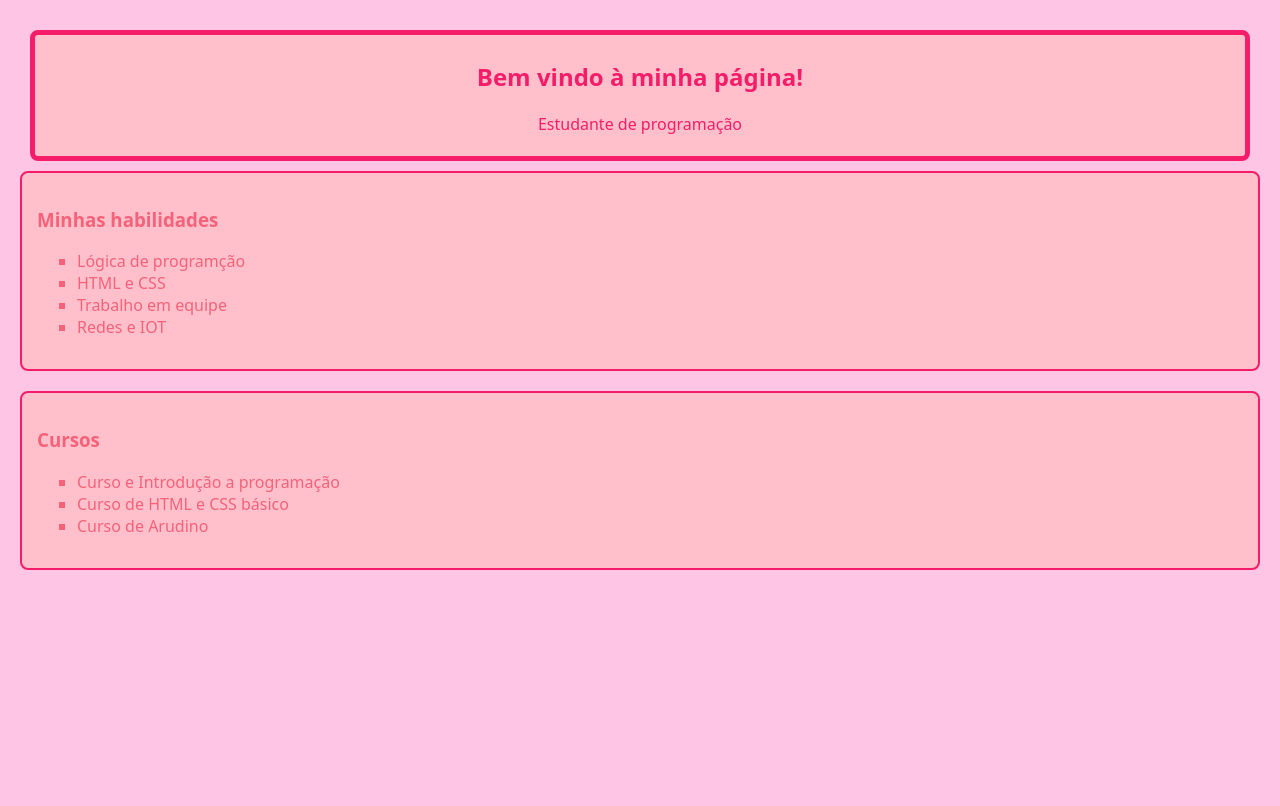
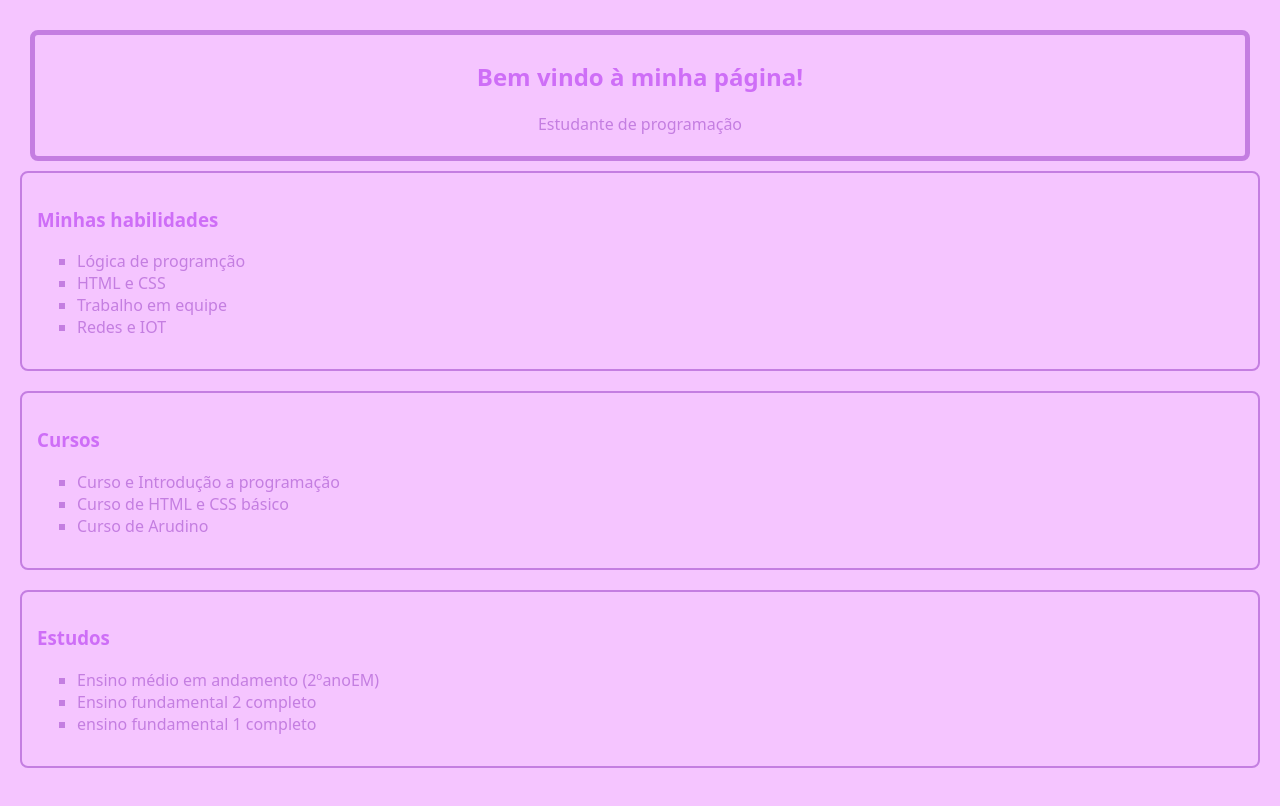
Before and after one commit to Dywxty/Site, a plain HTML site: page index.html in a window 1280 px wide. Drawn offline with Linux system fonts and the light colour scheme.

Commit message:
Add files via upload

```diff
--- a/index.html
+++ b/index.html
@@ -6,14 +6,14 @@
     <style>
         body{
             font-family: system-ui, -apple-system, BlinkMacSystemFont, 'Segoe UI', Roboto, Oxygen, Ubuntu, Cantarell, 'Open Sans', 'Helvetica Neue', sans-serif;
-            background-color: rgb(255, 197, 229);
+            background-color: rgb(245, 197, 255);
             margin: 0;
             padding: 20px;
 
         }
        header{
-        background-color: pink;
-        color: rgb(245, 29, 105);
+        background-color: rgb(245, 197, 255);
+        color: rgb(196, 126, 225);
         padding: 5px;
         text-align: center;
         border: 5px solid;
@@ -21,22 +21,22 @@
         margin: 10px;
        }
         h2{
-            color: rgb(245, 29, 105);
+            color: rgb(206, 110, 247);
         }
         h3{
-            color: rgb(245, 98, 122);
+            color: rgb(206, 110, 247);
         }
         li{
-            color: rgb(245, 98, 122);
+            color: rgb(196, 126, 225);
         }
 
         section{
-            background-color: pink;
+            background-color: rgb(236, 189, 236)m;
             padding: 15px;
             margin-bottom: 20px;
             border: 2px solid;
             border-radius: 8px;
-            border-color: rgb(245, 29, 105);
+            border-color: rgb(196, 126, 225);
         }
         ul{
             list-style-type: square;
@@ -79,6 +79,14 @@
             </ul>
             </section>
 
+            <section>
+                <h3>Estudos</h3>
+            <ul>
+                <li>Ensino médio em andamento (2ºanoEM)</li>
+                <li>Ensino fundamental 2 completo</li>
+                <li>ensino fundamental 1 completo</li>
+            </ul>
+            </section>
         </main>
 </body>
     </html>
```
